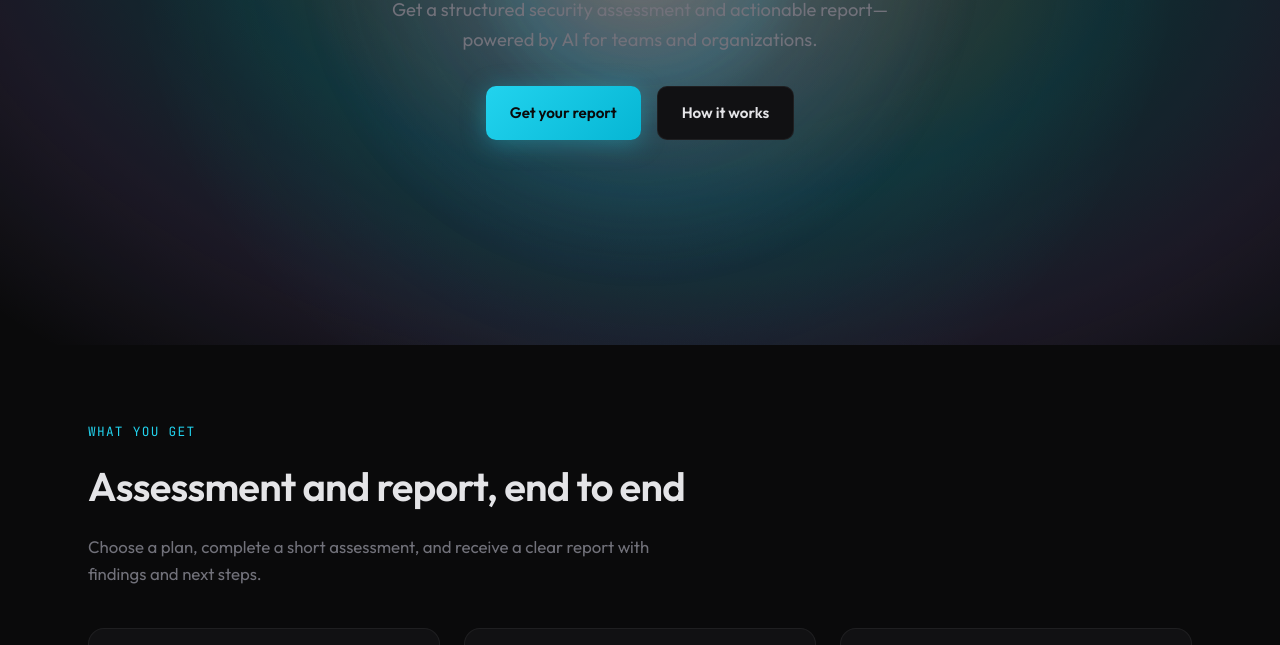
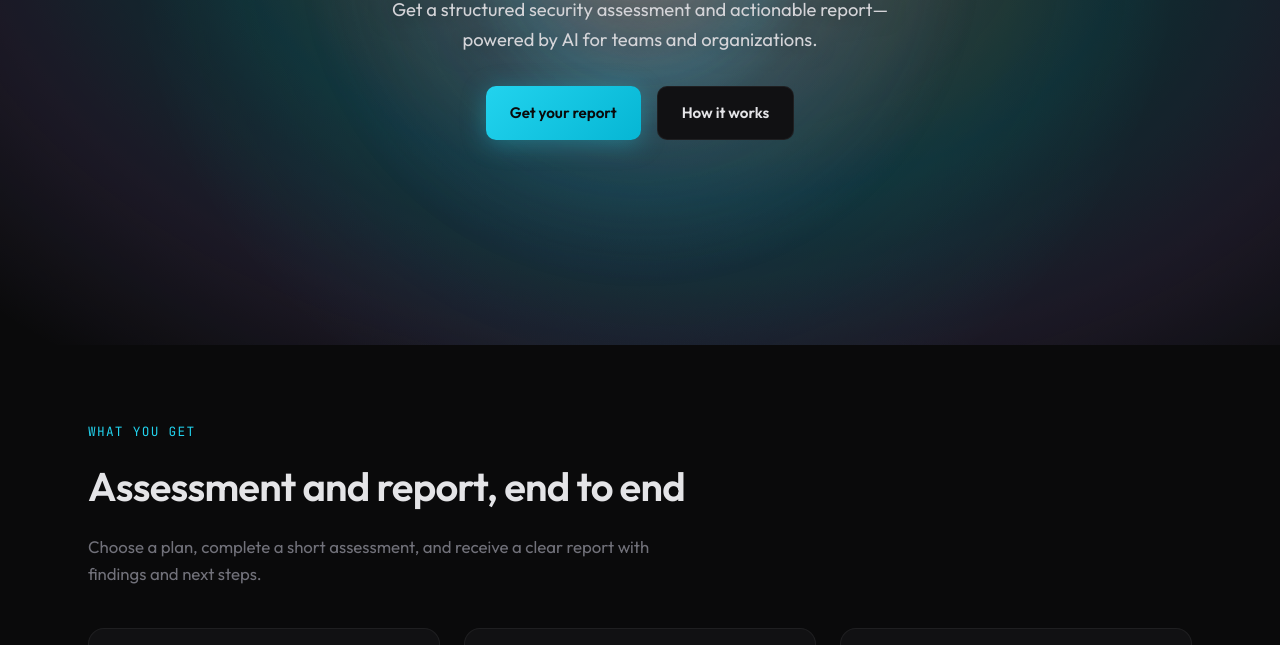
Before and after one commit to supergus99/flare-agent, a website: page public/index.html in a window 1280 px wide. Shown: the part 455-1100 px from the top of the page. Drawn offline with Linux system fonts and the light colour scheme.

```diff
--- a/public/index.html
+++ b/public/index.html
@@ -170,12 +170,13 @@
     .hero h1 .flare-word { background: linear-gradient(135deg, var(--flare-orange), var(--accent)); -webkit-background-clip: text; -webkit-text-fill-color: transparent; background-clip: text; }
     .hero p {
       font-size: 1.15rem;
-      color: var(--text-muted);
+      color: #d4d4d8;
       margin: 0 0 2rem;
       max-width: 32rem;
       margin-left: auto;
       margin-right: auto;
       animation: fade-up 0.8s ease-out 0.2s both;
+      text-shadow: 0 0 24px rgba(10, 10, 11, 0.6);
     }
     .hero-btns { display: flex; gap: 1rem; justify-content: center; flex-wrap: wrap; animation: fade-up 0.8s ease-out 0.3s both; }
     .btn {
```
